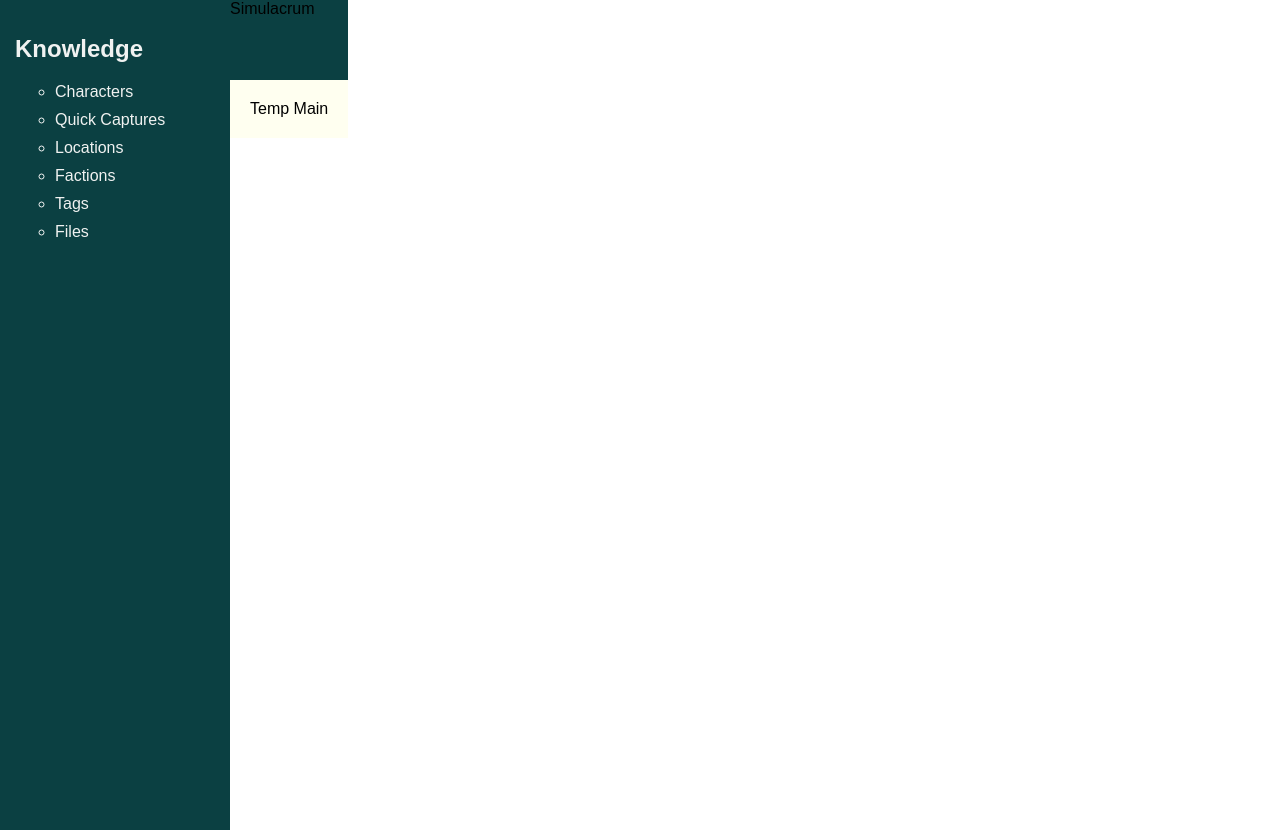
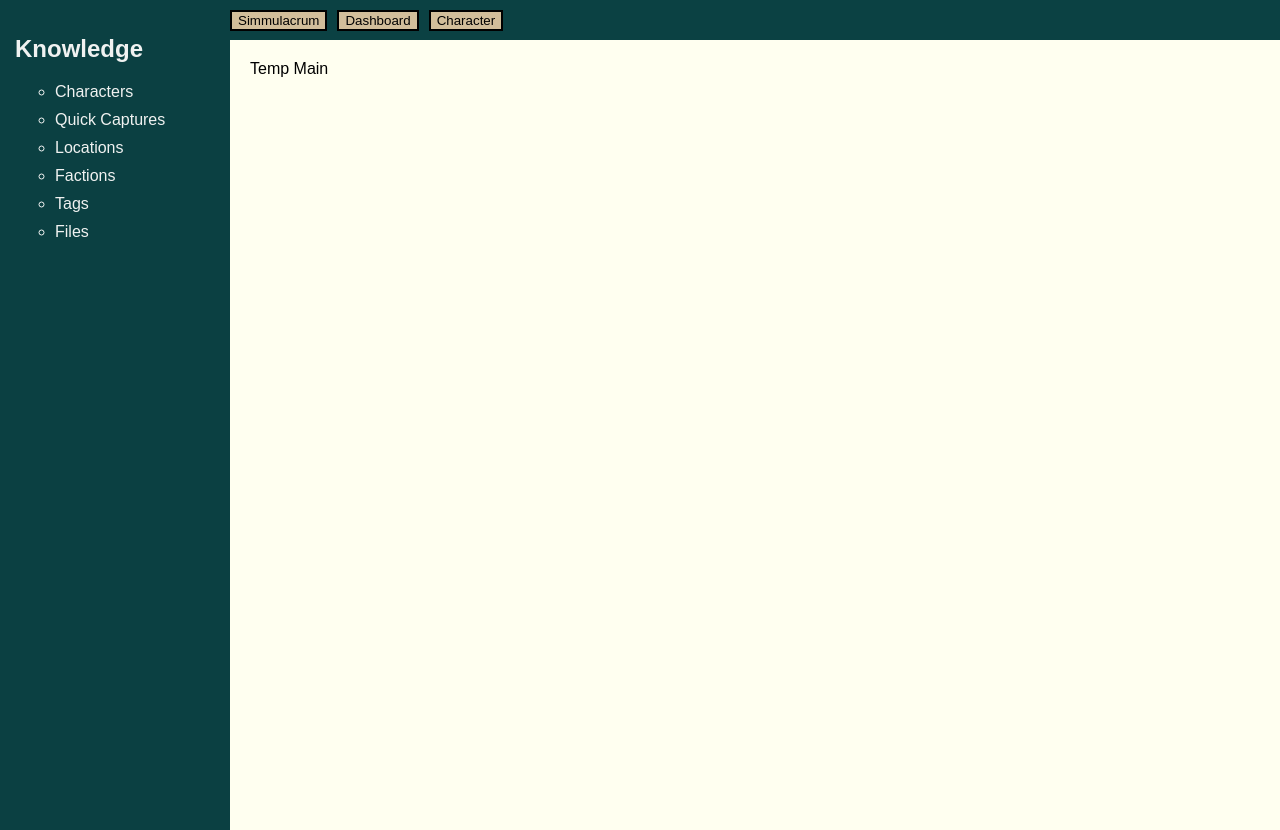
Before and after one commit to CECS-491-Simulacrum/Simulacrum, a React (Vite) app in the folder frontend/: page / in a window 1280 px wide. Built offline with nearby package versions, Linux system fonts and the light colour scheme.

Commit message:
Chagnes to TopBar

```diff
--- a/frontend/src/App.css
+++ b/frontend/src/App.css
@@ -8,3 +8,9 @@
   padding: 20px;
   background-color: ivory;
 }
+
+.workspace{
+  display: flex;
+  flex-direction: column;
+  flex-grow: 1;
+}
--- a/frontend/src/App.tsx
+++ b/frontend/src/App.tsx
@@ -9,7 +9,7 @@ function App() {
     <>
     <div className = "parent">
       <Sidebar/>
-      <div>
+      <div className='workspace'>
         <TopBar/>
 
         <main className="mainContent">Temp Main </main>
--- a/frontend/src/components/TopBar.tsx
+++ b/frontend/src/components/TopBar.tsx
@@ -3,7 +3,9 @@ import "./TopBarStyle.css"
 export const TopBar = () =>{
     return (
         <nav className="TopBar">
-            Simulacrum
+            <button > Simmulacrum </button>
+            <button > Dashboard </button>
+            <button > Character </button>
         </nav>
     )
 }
--- a/frontend/src/components/TopBarStyle.css
+++ b/frontend/src/components/TopBarStyle.css
@@ -1,6 +1,25 @@
 
 .TopBar{
-    height: 10vh;
+    height: 40px;
+    display: flex;
     align-items: center;
-    background-color: #0b4042;
+    flex-direction: row;
+    background-color: #0b4143;
+    gap: 10px;
+    color: white;
 }
+
+.TopBar button {
+    background-color: #d2be9b;
+    color: black;
+    border: 2px solid black;
+    cursor: pointer;
+    transition: background-color 0.3s;
+}
+
+.TopBar button:hover {
+    background-color: #e8d9be;
+    color: black;
+    border: 2px solid black;
+    cursor: pointer;
+}
```
